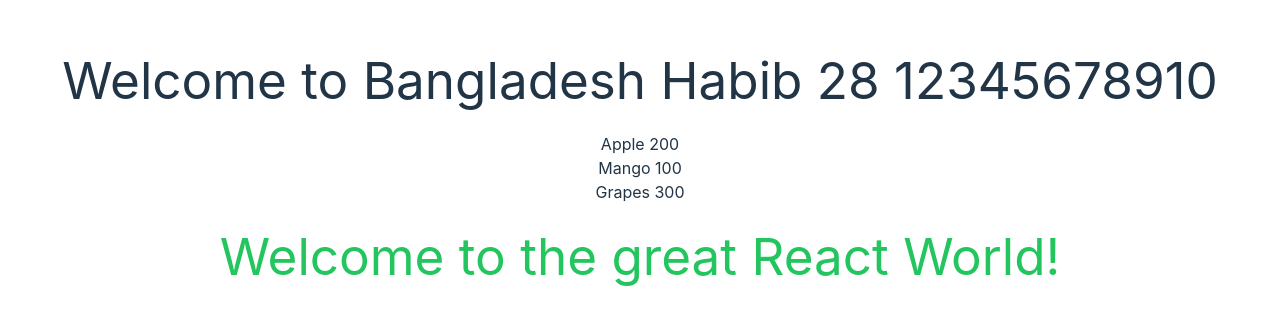
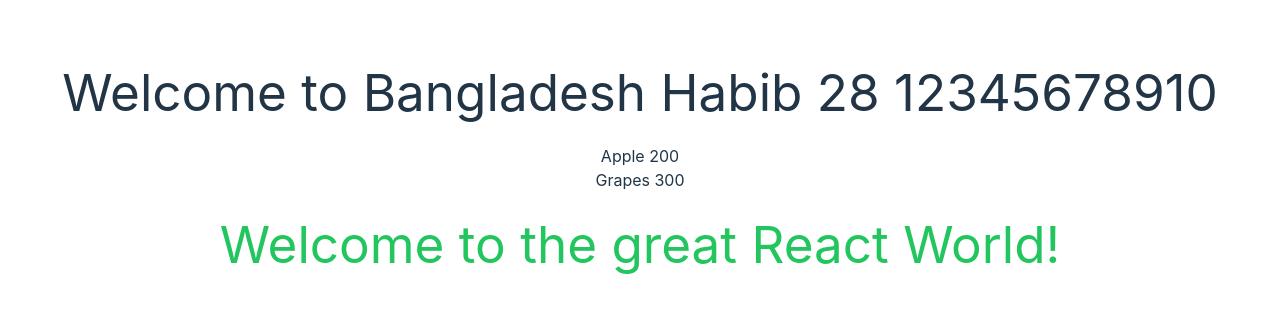
Before and after one commit to Habib16051/React-Practice, a React (Vite) app: page / in a window 1280 px wide. Shown: the part 232-556 px from the top of the page. Built offline with nearby package versions, Linux system fonts and the light colour scheme.

Commit message:
modified the conditional component

```diff
--- a/src/components/Fruit.jsx
+++ b/src/components/Fruit.jsx
@@ -4,9 +4,14 @@ const Fruit = ({ name, price }) => {
   return (
     <div>
       <ul>
-        <li>
-          {name} {price}
-        </li>
+        {/* {name} {price} */}
+        {price >= 200 ? (
+          <li>
+            {name} {price}
+          </li>
+        ) : (
+          " "
+        )}
       </ul>
     </div>
   );
```
